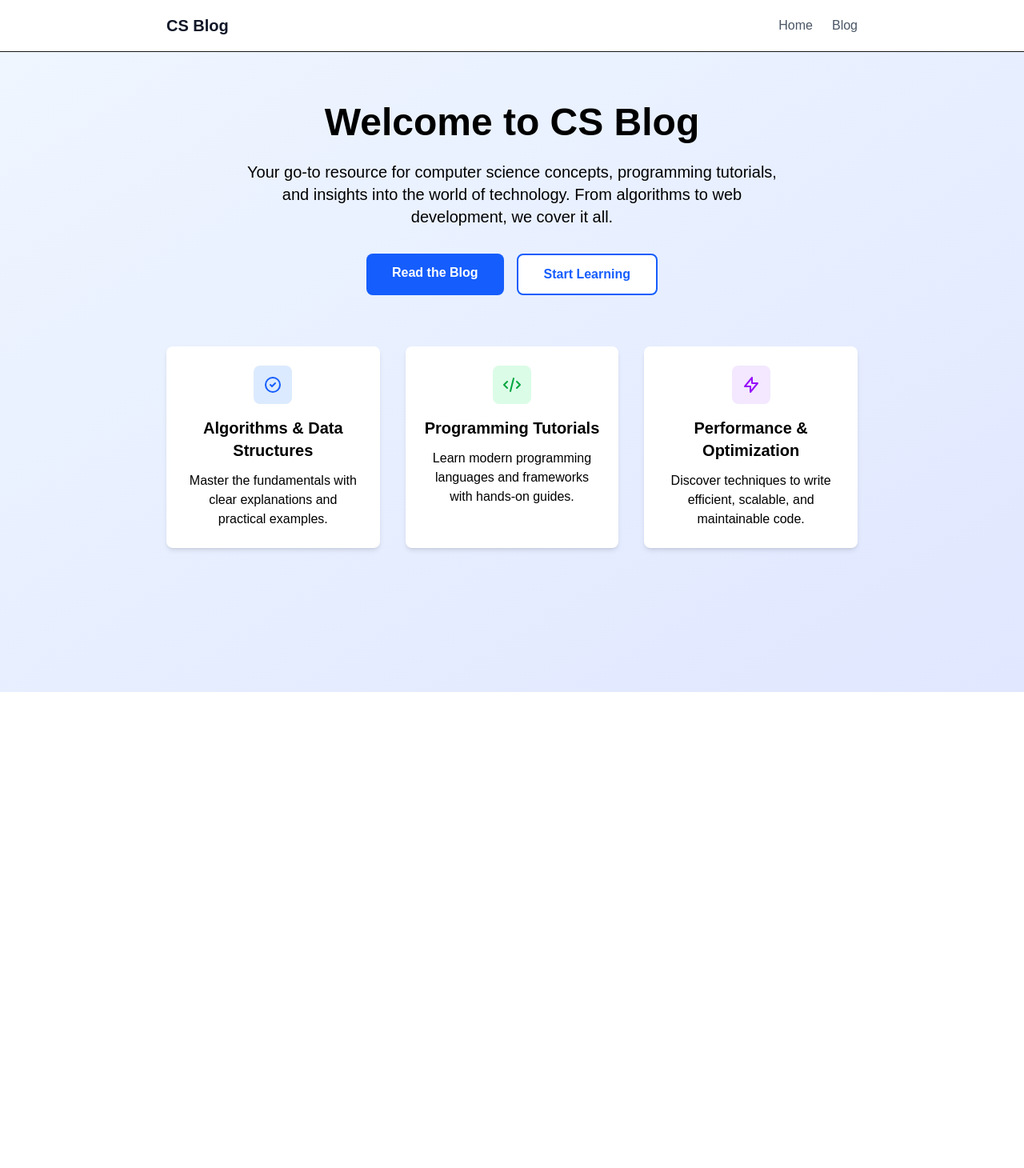
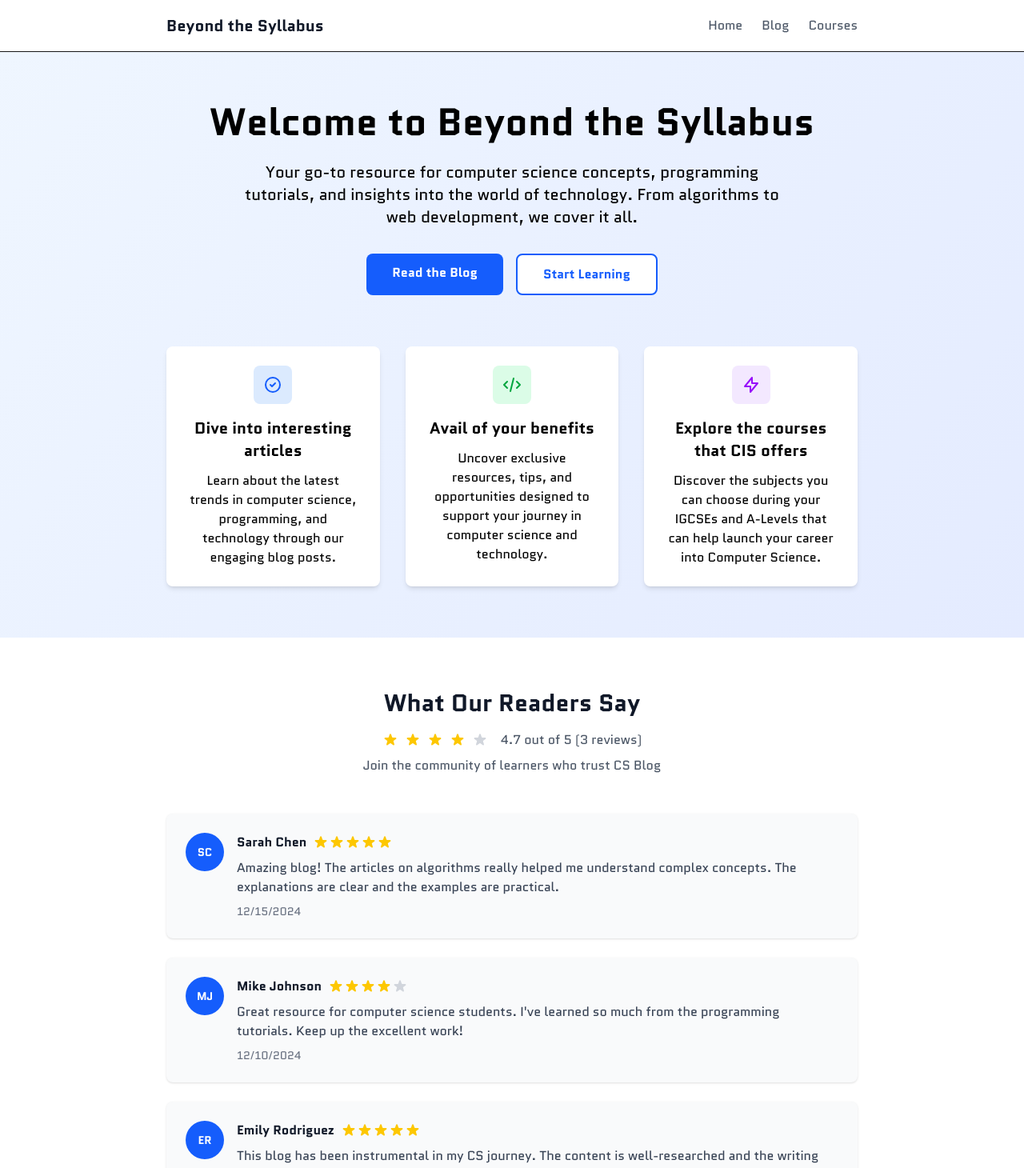
Before and after one commit to danielKinny/cs-blog, a Next.js app: page / in a window 1280 px wide. Shown: the top 1460 px of the page at 80% size. Before the commit the page ends 865 px from the top, so only its background shows below. Built offline with nearby package versions, Linux system fonts and the light colour scheme.

Commit message:
refactor

```diff
--- a/app/blog/[slug]/page.tsx
+++ b/app/blog/[slug]/page.tsx
@@ -89,16 +89,16 @@ export default async function BlogPostPage({ params }: BlogPostPageProps) {
           </div>
         </header>
 
-        <article className="bg-white rounded-lg shadow-md p-8 text-black animate-fade-in-delay transform transition-all duration-300 hover:shadow-lg">
+        <article className="bg-white rounded-lg shadow-md p-8 text-black">
           <div className="prose prose-lg max-w-none">
             <div dangerouslySetInnerHTML={{ __html: formatContent(post.content) }} />
           </div>
         </article>
 
-        <footer className="mt-12 pt-8 border-t border-gray-200 animate-fade-in">
+        <footer className="mt-12 pt-8 border-t border-gray-200">
           <Link
             href="/blog"
-            className="inline-flex items-center gap-2 text-black hover:text-gray-700 transition-all duration-200 hover:translate-x-1"
+            className="inline-flex items-center gap-2 text-black hover:text-gray-700"
           >
             ← Back to all posts
           </Link>
--- a/app/globals.css
+++ b/app/globals.css
@@ -1,3 +1,4 @@
+@import url('https://fonts.googleapis.com/css2?family=Quantico:ital,wght@0,400;0,700;1,400;1,700&display=swap');
 @import "tailwindcss";
 
 :root {
@@ -8,8 +9,8 @@
 @theme inline {
   --color-background: var(--background);
   --color-foreground: var(--foreground);
-  --font-sans: var(--font-geist-sans);
-  --font-mono: var(--font-geist-mono);
+  --font-sans: 'Quantico', sans-serif;
+  --font-mono: 'Quantico', monospace;
 }
 
 @media (prefers-color-scheme: dark) {
@@ -22,7 +23,11 @@
 body {
   background: var(--background);
   color: var(--foreground);
-  font-family: Arial, Helvetica, sans-serif;
+  font-family: 'Quantico', sans-serif;
+}
+
+* {
+  font-family: 'Quantico', sans-serif;
 }
 
 @keyframes fade-in {
--- a/app/layout.tsx
+++ b/app/layout.tsx
@@ -14,7 +14,7 @@ const geistMono = Geist_Mono({
 });
 
 export const metadata: Metadata = {
-  title: "CS Blog - Computer Science & Programming",
+  title: "Beyond the Syllabus",
   description: "Your go-to resource for computer science concepts, programming tutorials, and technology insights. Learn algorithms, data structures, and modern development practices.",
 };
 
--- a/app/page.tsx
+++ b/app/page.tsx
@@ -1,4 +1,5 @@
 import Link from "next/link";
+import Reviews from "@/components/Reviews";
 
 export default function Home() {
   return (
@@ -6,7 +7,7 @@ export default function Home() {
       <div className="max-w-4xl mx-auto px-4 py-16">
         <div className="text-center">
           <h1 className="text-5xl font-bold text-black mb-6 animate-slide-down">
-            Welcome to CS Blog
+            Welcome to Beyond the Syllabus
           </h1>
           <p className="text-xl text-black mb-8 max-w-2xl mx-auto animate-slide-up">
             Your go-to resource for computer science concepts, programming tutorials,
@@ -29,45 +30,48 @@ export default function Home() {
             </Link>
           </div>
 
+
             <div className="grid md:grid-cols-3 gap-8 mt-16">
-            <div className="bg-white p-6 rounded-lg shadow-md animate-slide-in-left transform transition-all duration-300 hover:scale-105 hover:shadow-lg" style={{animationDelay: '0.2s', animationFillMode: 'forwards', opacity: 0}}>
+              <a className="bg-white p-6 rounded-lg shadow-md animate-slide-in-left transform transition-all duration-300 hover:scale-105 hover:shadow-lg" style={{animationDelay: '0.2s', animationFillMode: 'forwards', opacity: 0}} href="/blog">
                 <div className="w-12 h-12 bg-blue-100 rounded-lg flex items-center justify-center mb-4 mx-auto transition-all duration-300 hover:scale-110">
                   <svg className="w-6 h-6 text-blue-600" fill="none" stroke="currentColor" viewBox="0 0 24 24">
                     <path strokeLinecap="round" strokeLinejoin="round" strokeWidth={2} d="M9 12l2 2 4-4m6 2a9 9 0 11-18 0 9 9 0 0118 0z" />
                   </svg>
                 </div>
-              <h3 className="text-xl text-black font-semibold mb-3">Algorithms & Data Structures</h3>
+                  <h3 className="text-xl text-black font-semibold mb-3">Dive into interesting articles</h3>
                 <p className="text-black">
-                Master the fundamentals with clear explanations and practical examples.
+                  Learn about the latest trends in computer science, programming, and technology through our engaging blog posts.
                 </p>
-            </div>
+              </a>
 
-            <div className="bg-white p-6 rounded-lg shadow-md animate-slide-in-left transform transition-all duration-300 hover:scale-105 hover:shadow-lg" style={{animationDelay: '0.4s', animationFillMode: 'forwards', opacity: 0}}>
+            <a className="bg-white p-6 rounded-lg shadow-md animate-slide-in-left transform transition-all duration-300 hover:scale-105 hover:shadow-lg" style={{animationDelay: '0.4s', animationFillMode: 'forwards', opacity: 0}} href="/offers">
               <div className="w-12 h-12 bg-green-100 rounded-lg flex items-center justify-center mb-4 mx-auto transition-all duration-300 hover:scale-110">
                 <svg className="w-6 h-6 text-green-600" fill="none" stroke="currentColor" viewBox="0 0 24 24">
                   <path strokeLinecap="round" strokeLinejoin="round" strokeWidth={2} d="M10 20l4-16m4 4l4 4-4 4M6 16l-4-4 4-4" />
                 </svg>
               </div>
-              <h3 className="text-xl text-black font-semibold mb-3">Programming Tutorials</h3>
+              <h3 className="text-xl text-black font-semibold mb-3">Avail of your benefits</h3>
               <p className="text-black">
-                Learn modern programming languages and frameworks with hands-on guides.
+                Uncover exclusive resources, tips, and opportunities designed to support your journey in computer science and technology.
               </p>
-            </div>
+            </a>
 
-            <div className="bg-white p-6 rounded-lg shadow-md animate-slide-in-left transform transition-all duration-300 hover:scale-105 hover:shadow-lg" style={{animationDelay: '0.6s', animationFillMode: 'forwards', opacity: 0}}>
+            <a className="bg-white p-6 rounded-lg shadow-md animate-slide-in-left transform transition-all duration-300 hover:scale-105 hover:shadow-lg" style={{animationDelay: '0.6s', animationFillMode: 'forwards', opacity: 0}} href="/courses">
               <div className="w-12 h-12 bg-purple-100 rounded-lg flex items-center justify-center mb-4 mx-auto transition-all duration-300 hover:scale-110">
                 <svg className="w-6 h-6 text-purple-600" fill="none" stroke="currentColor" viewBox="0 0 24 24">
                   <path strokeLinecap="round" strokeLinejoin="round" strokeWidth={2} d="M13 10V3L4 14h7v7l9-11h-7z" />
                 </svg>
               </div>
-              <h3 className="text-xl text-black font-semibold mb-3">Performance & Optimization</h3>
+              <h3 className="text-xl text-black font-semibold mb-3">Explore the courses that CIS offers</h3>
               <p className="text-black">
-                Discover techniques to write efficient, scalable, and maintainable code.
+                Discover the subjects you can choose during your IGCSEs and A-Levels that can help launch your career into Computer Science.
               </p>
+            </a>
           </div>
         </div>
       </div>
-      </div>
+
+      <Reviews />
     </div>
   );
 }
--- a/components/Navigation.tsx
+++ b/components/Navigation.tsx
@@ -6,7 +6,7 @@ export default function Navigation() {
       <div className="max-w-4xl mx-auto px-4">
         <div className="flex justify-between items-center h-16">
           <Link href="/" className="text-xl font-bold text-gray-900">
-            CS Blog
+            Beyond the Syllabus
           </Link>
 
           <div className="flex space-x-6">
@@ -22,6 +22,12 @@ export default function Navigation() {
             >
               Blog
             </Link>
+            <Link
+              href="/courses"
+              className="text-gray-600 hover:text-gray-900 transition-colors"
+            >
+              Courses
+            </Link>
           </div>
         </div>
       </div>
--- /dev/null
+++ b/components/Reviews.tsx
@@ -0,0 +1,197 @@
+"use client";
+
+import { useState } from "react";
+
+interface Review {
+  id: number;
+  name: string;
+  rating: number;
+  comment: string;
+  date: string;
+  avatar?: string;
+}
+
+const initialReviews: Review[] = [
+  {
+    id: 1,
+    name: "Sarah Chen",
+    rating: 5,
+    comment: "Amazing blog! The articles on algorithms really helped me understand complex concepts. The explanations are clear and the examples are practical.",
+    date: "2024-12-15",
+    avatar: "SC"
+  },
+  {
+    id: 2,
+    name: "Mike Johnson",
+    rating: 4,
+    comment: "Great resource for computer science students. I've learned so much from the programming tutorials. Keep up the excellent work!",
+    date: "2024-12-10",
+    avatar: "MJ"
+  },
+  {
+    id: 3,
+    name: "Emily Rodriguez",
+    rating: 5,
+    comment: "This blog has been instrumental in my CS journey. The content is well-researched and the writing style makes complex topics accessible.",
+    date: "2024-12-05",
+    avatar: "ER"
+  }
+];
+
+export default function Reviews() {
+  const [reviews, setReviews] = useState<Review[]>(initialReviews);
+  const [newReview, setNewReview] = useState({
+    name: "",
+    rating: 5,
+    comment: ""
+  });
+  const [showForm, setShowForm] = useState(false);
+
+  const handleSubmitReview = (e: React.FormEvent) => {
+    e.preventDefault();
+    if (newReview.name.trim() && newReview.comment.trim()) {
+      const review: Review = {
+        id: Date.now(),
+        name: newReview.name,
+        rating: newReview.rating,
+        comment: newReview.comment,
+        date: new Date().toISOString().split('T')[0],
+        avatar: newReview.name.split(' ').map(n => n[0]).join('').toUpperCase().slice(0, 2)
+      };
+      setReviews([review, ...reviews]);
+      setNewReview({ name: "", rating: 5, comment: "" });
+      setShowForm(false);
+    }
+  };
+
+  const renderStars = (rating: number) => {
+    return [...Array(5)].map((_, i) => (
+      <svg
+        key={i}
+        className={`w-5 h-5 ${i < rating ? 'text-yellow-400' : 'text-gray-300'}`}
+        fill="currentColor"
+        viewBox="0 0 20 20"
+      >
+        <path d="M9.049 2.927c.3-.921 1.603-.921 1.902 0l1.07 3.292a1 1 0 00.95.69h3.462c.969 0 1.371 1.24.588 1.81l-2.8 2.034a1 1 0 00-.364 1.118l1.07 3.292c.3.921-.755 1.688-1.54 1.118l-2.8-2.034a1 1 0 00-1.175 0l-2.8 2.034c-.784.57-1.838-.197-1.539-1.118l1.07-3.292a1 1 0 00-.364-1.118L2.98 8.72c-.783-.57-.38-1.81.588-1.81h3.461a1 1 0 00.951-.69l1.07-3.292z" />
+      </svg>
+    ));
+  };
+
+  const averageRating = reviews.reduce((acc, review) => acc + review.rating, 0) / reviews.length;
+
+  return (
+    <div className="bg-white py-16">
+      <div className="max-w-4xl mx-auto px-4">
+        <div className="text-center mb-12">
+          <h2 className="text-3xl font-bold text-gray-900 mb-4">What Our Readers Say</h2>
+          <div className="flex items-center justify-center gap-2 mb-2">
+            {renderStars(Math.floor(averageRating))}
+            <span className="text-gray-600 ml-2">
+              {averageRating.toFixed(1)} out of 5 ({reviews.length} reviews)
+            </span>
+          </div>
+          <p className="text-gray-600">Join the community of learners who trust CS Blog</p>
+        </div>
+
+        <div className="grid gap-6 mb-8">
+          {reviews.map((review) => (
+            <div
+              key={review.id}
+              className="bg-gray-50 p-6 rounded-lg shadow-sm hover:shadow-md transition-shadow duration-300"
+            >
+              <div className="flex items-start gap-4">
+                <div className="w-12 h-12 bg-blue-600 rounded-full flex items-center justify-center text-white font-semibold text-sm">
+                  {review.avatar}
+                </div>
+                <div className="flex-1">
+                  <div className="flex items-center gap-2 mb-2">
+                    <h3 className="font-semibold text-gray-900">{review.name}</h3>
+                    <div className="flex">{renderStars(review.rating)}</div>
+                  </div>
+                  <p className="text-gray-700 mb-2">{review.comment}</p>
+                  <p className="text-gray-500 text-sm">{new Date(review.date).toLocaleDateString()}</p>
+                </div>
+              </div>
+            </div>
+          ))}
+        </div>
+
+        <div className="text-center">
+          {!showForm ? (
+            <button
+              onClick={() => setShowForm(true)}
+              className="bg-blue-600 text-white px-6 py-3 rounded-lg font-semibold hover:bg-blue-700 transition-colors duration-300"
+            >
+              Write a Review
+            </button>
+          ) : (
+            <div className="bg-gray-50 p-6 rounded-lg">
+              <h3 className="text-xl font-semibold text-gray-900 mb-4">Share Your Experience</h3>
+              <form onSubmit={handleSubmitReview} className="space-y-4">
+                <div>
+                  <label htmlFor="name" className="block text-sm font-medium text-gray-700 mb-1">
+                    Your Name
+                  </label>
+                  <input
+                    type="text"
+                    id="name"
+                    value={newReview.name}
+                    onChange={(e) => setNewReview({ ...newReview, name: e.target.value })}
+                    className="w-full px-3 py-2 border border-gray-300 rounded-md focus:outline-none focus:ring-2 focus:ring-blue-500"
+                    required
+                  />
+                </div>
+                <div>
+                  <label htmlFor="rating" className="block text-sm font-medium text-gray-700 mb-1">
+                    Rating
+                  </label>
+                  <select
+                    id="rating"
+                    value={newReview.rating}
+                    onChange={(e) => setNewReview({ ...newReview, rating: parseInt(e.target.value) })}
+                    className="w-full px-3 py-2 border border-gray-300 rounded-md focus:outline-none focus:ring-2 focus:ring-blue-500"
+                  >
+                    {[5, 4, 3, 2, 1].map((rating) => (
+                      <option key={rating} value={rating}>
+                        {rating} Star{rating !== 1 ? 's' : ''}
+                      </option>
+                    ))}
+                  </select>
+                </div>
+                <div>
+                  <label htmlFor="comment" className="block text-sm font-medium text-gray-700 mb-1">
+                    Your Review
+                  </label>
+                  <textarea
+                    id="comment"
+                    value={newReview.comment}
+                    onChange={(e) => setNewReview({ ...newReview, comment: e.target.value })}
+                    rows={4}
+                    className="w-full px-3 py-2 border border-gray-300 rounded-md focus:outline-none focus:ring-2 focus:ring-blue-500"
+                    placeholder="Tell us about your experience with CS Blog..."
+                    required
+                  />
+                </div>
+                <div className="flex gap-4 justify-center">
+                  <button
+                    type="submit"
+                    className="bg-blue-600 text-white px-6 py-2 rounded-md font-semibold hover:bg-blue-700 transition-colors duration-300"
+                  >
+                    Submit Review
+                  </button>
+                  <button
+                    type="button"
+                    onClick={() => setShowForm(false)}
+                    className="bg-gray-300 text-gray-700 px-6 py-2 rounded-md font-semibold hover:bg-gray-400 transition-colors duration-300"
+                  >
+                    Cancel
+                  </button>
+                </div>
+              </form>
+            </div>
+          )}
+        </div>
+      </div>
+    </div>
+  );
+}
--- a/lib/blog.ts
+++ b/lib/blog.ts
@@ -1,6 +1,5 @@
 import { BlogPost } from '@/types/blog';
 
-// Sample blog posts data - in a real app, this would come from a CMS, markdown files, or database
 const samplePosts: BlogPost[] = [
   {
     slug: 'getting-started-with-algorithms',
```
Lines whose indentation alone changed are shown as unchanged.
